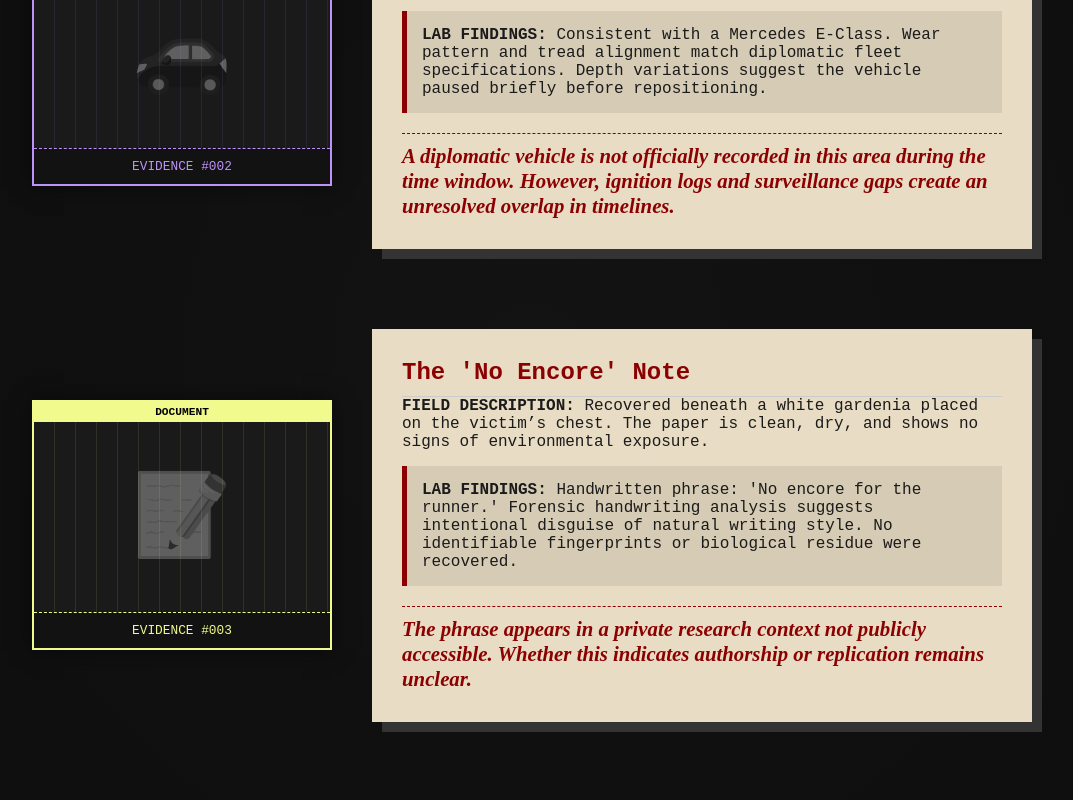
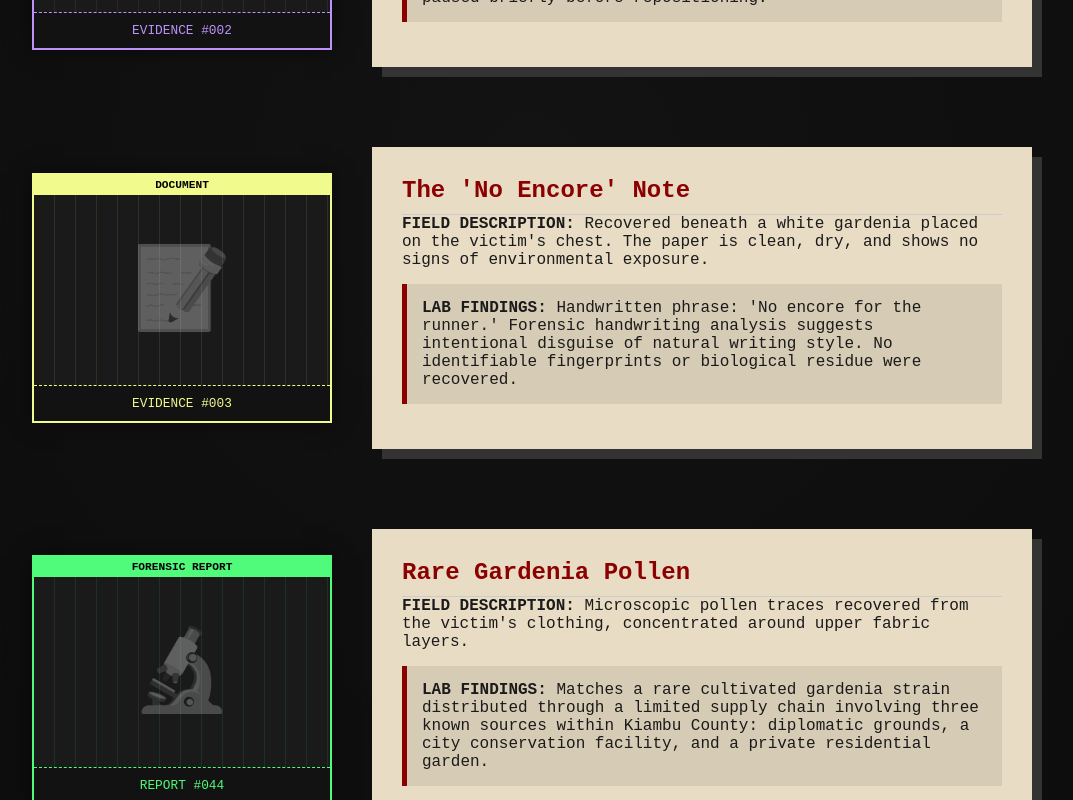
Before and after one commit to ga2gi/game-night-sundays, a SvelteKit app: page /games/gardenia-slayings/evidence in a window 1280 px wide. Shown: the part 1020-1820 px from the top of the page, without its empty margins (108-1181 px from the left). Built offline with nearby package versions, Linux system fonts and the light colour scheme.

Commit message:
Update Gardenia Slayings evidence page

```diff
--- a/src/routes/games/gardenia-slayings/evidence/+page.svelte
+++ b/src/routes/games/gardenia-slayings/evidence/+page.svelte
@@ -10,9 +10,7 @@
       description:
         "Recovered 3ft from the victim's body. Left-hand running glove, monogrammed 'M.K.'. Positioned close to the torso in a way that suggests deliberate placement rather than random loss during movement.",
       forensics:
-        "Blood matches Susan Amani. Trace chemical analysis detected a light cleaning solvent inconsistent with known household products associated with Michael Korir. No usable fingerprints recovered. Fibre traces indicate the glove was handled after initial contamination.",
-      contradiction:
-        "If this item was previously reported lost, how did it resurface at the scene in a condition suggesting recent handling—and what explains the attempt to clean or alter its surface?"
+        "Blood matches Susan Amani. Trace chemical analysis detected a light cleaning solvent inconsistent with known household products associated with Michael Korir. No usable fingerprints recovered. Fibre traces indicate the glove was handled after initial contamination."
     },
     {
       id: "tire",
@@ -24,9 +22,7 @@
       description:
         "Recovered from soft mud near the east trail service entrance. The pattern indicates controlled vehicle movement rather than erratic motion.",
       forensics:
-        "Consistent with a Mercedes E-Class. Wear pattern and tread alignment match diplomatic fleet specifications. Depth variations suggest the vehicle paused briefly before repositioning.",
-      contradiction:
-        "A diplomatic vehicle is not officially recorded in this area during the time window. However, ignition logs and surveillance gaps create an unresolved overlap in timelines."
+        "Consistent with a Mercedes E-Class. Wear pattern and tread alignment match diplomatic fleet specifications. Depth variations suggest the vehicle paused briefly before repositioning."
     },
     {
       id: "note",
@@ -36,11 +32,9 @@
       icon: "📝",
       color: "#f1fa8c",
       description:
-        "Recovered beneath a white gardenia placed on the victim’s chest. The paper is clean, dry, and shows no signs of environmental exposure.",
+        "Recovered beneath a white gardenia placed on the victim's chest. The paper is clean, dry, and shows no signs of environmental exposure.",
       forensics:
-        "Handwritten phrase: 'No encore for the runner.' Forensic handwriting analysis suggests intentional disguise of natural writing style. No identifiable fingerprints or biological residue were recovered.",
-      contradiction:
-        "The phrase appears in a private research context not publicly accessible. Whether this indicates authorship or replication remains unclear."
+        "Handwritten phrase: 'No encore for the runner.' Forensic handwriting analysis suggests intentional disguise of natural writing style. No identifiable fingerprints or biological residue were recovered."
     },
     {
       id: "botany",
@@ -50,11 +44,9 @@
       icon: "🔬",
       color: "#50fa7b",
       description:
-        "Microscopic pollen traces recovered from the victim’s clothing, concentrated around upper fabric layers.",
+        "Microscopic pollen traces recovered from the victim's clothing, concentrated around upper fabric layers.",
       forensics:
-        "Matches a rare cultivated gardenia strain distributed through a limited supply chain involving three known sources within Kiambu County: diplomatic grounds, a city conservation facility, and a private residential garden.",
-      contradiction:
-        "The floral trace connects multiple controlled environments, but does not indicate direct origin of contact—only proximity within an unspecified timeframe."
+        "Matches a rare cultivated gardenia strain distributed through a limited supply chain involving three known sources within Kiambu County: diplomatic grounds, a city conservation facility, and a private residential garden."
     }
   ];
 </script>
@@ -140,10 +132,6 @@
                 {item.forensics}
               </p>
             </div>
-
-            <p class="red-pen">
-              {item.contradiction}
-            </p>
           </div>
         </div>
       </div>
```
